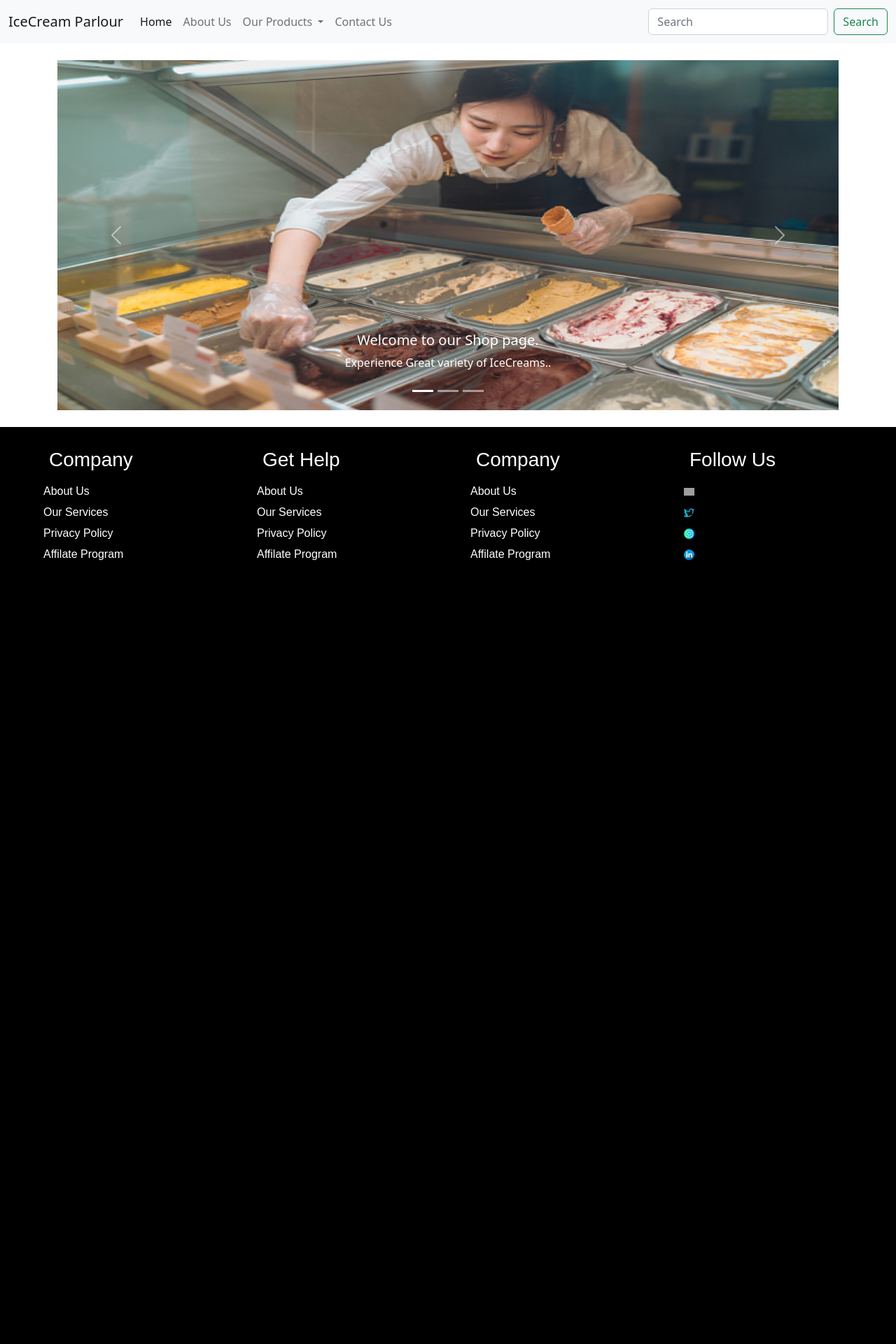
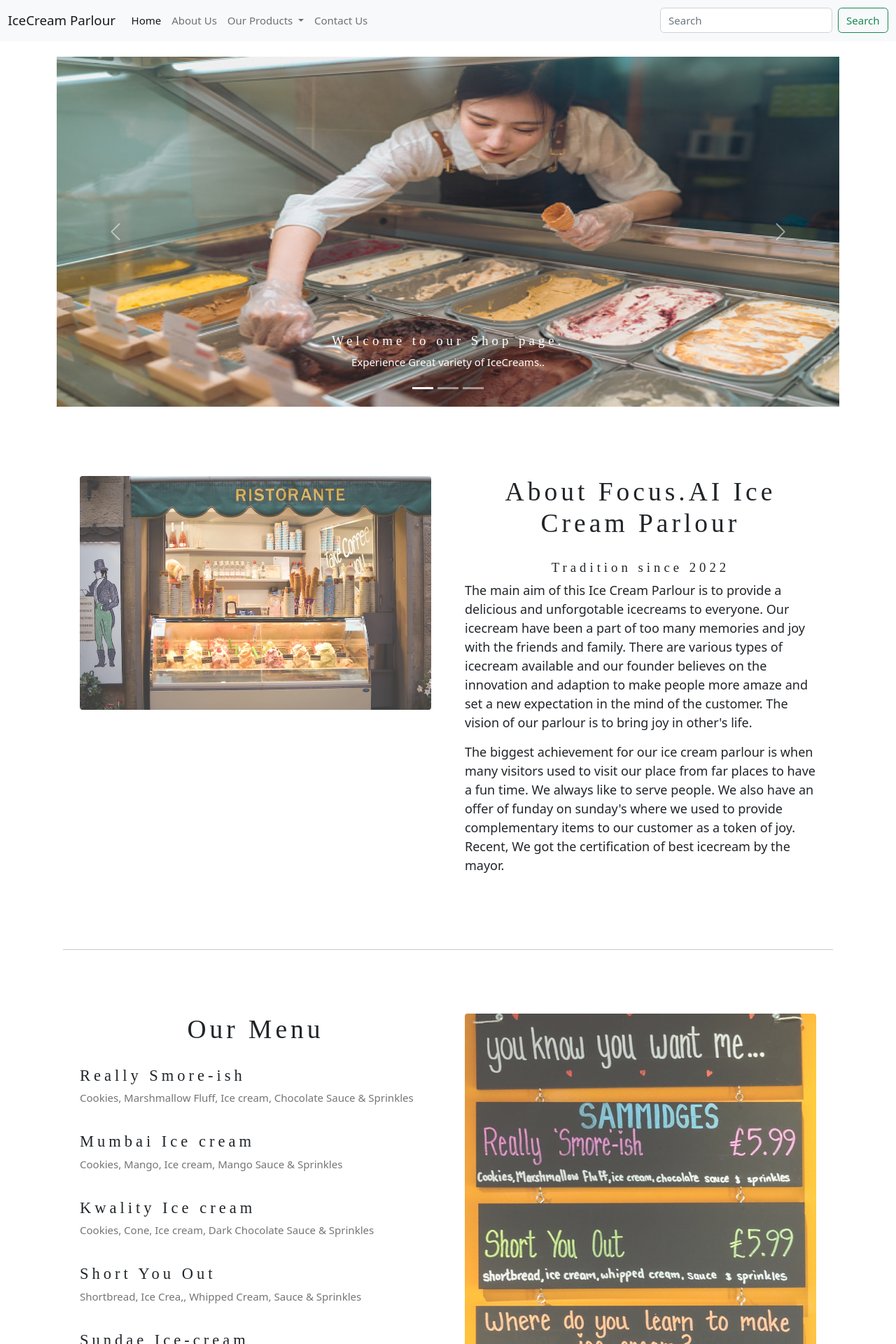
Before and after one commit to shravya-34/icecream-portal, a Django app: page / in a window 1280 px wide. Shown: the top 1920 px of the page at 70% size. Before the commit the page ends 800 px from the top, so only its background shows below. Run offline with Django 4.2, Linux system fonts and the light colour scheme; grey boxes are pictures that could not be loaded.

Commit message:
Done with Landing Page

```diff
--- a/templates/base.html
+++ b/templates/base.html
@@ -1,6 +1,16 @@
 <!doctype html>
 <html lang="en">
+
   <head>
+    <link rel="stylesheet" href="https://www.w3schools.com/w3css/4/w3.css">
+<style>
+body {font-family: "Times New Roman", Georgia, Serif;}
+h1, h2, h3, h4, h5, h6 {
+  font-family: "Playfair Display";
+  letter-spacing: 5px;
+}
+</style>
+
 
     <link rel="preconnect" href="https://fonts.googleapis.com">
     <link rel="preconnect" href="https://fonts.gstatic.com" crossorigin>
--- a/templates/index.html
+++ b/templates/index.html
@@ -3,6 +3,7 @@
 {% block titke %}Home{% endblock titke %}
 
 {% block body %}
+
 <div class="container my-4">
   <div id="carouselExampleCaptions" class="carousel slide" data-bs-ride="false">
       <div class="carousel-indicators">
@@ -46,5 +47,60 @@
 <div>
    <h1></h1>
 </div>
+<!-- Page content -->
+<div class="w3-content" style="max-width:1100px">
+
+  <!-- About Section -->
+  <div class="w3-row w3-padding-64" id="about">
+    <div class="w3-col m6 w3-padding-large w3-hide-small">
+     <img src="static\parlour.jpg" class="w3-round w3-image w3-opacity-min" alt="Table Setting" width="600" height="750">
+    </div>
+
+    <div class="w3-col m6 w3-padding-large">
+      <h1 class="w3-center">About Focus.AI Ice Cream Parlour</h1><br>
+      <h5 class="w3-center">Tradition since 2022</h5>
+      <p class="w3-large">The main aim of this Ice Cream Parlour is to provide a delicious and unforgotable icecreams to everyone. Our icecream have been a part of too many memories and joy with the friends and family. There are various types of icecream available and our founder believes on the innovation and adaption to make people more amaze and set a new expectation in the mind of the customer. The vision of our parlour is to bring joy in other's life.</p>
+      <p class="w3-large"> The biggest achievement for our ice cream parlour is when many visitors used to visit our place from far places to have a fun time. We always like to serve people. We also have an offer of funday on sunday's where we used to provide complementary items to our customer as a token of joy. Recent, We got the certification of best icecream by the mayor.</p>
+    </div>
+  </div>
+
+  <hr>
+
+  <!-- Menu Section -->
+  <div class="w3-row w3-padding-64" id="menu">
+    <div class="w3-col l6 w3-padding-large">
+      <h1 class="w3-center">Our Menu</h1><br>
+      <h4>Really Smore-ish</h4>
+      <p class="w3-text-grey">Cookies, Marshmallow Fluff, Ice cream, Chocolate Sauce & Sprinkles</p><br>
+
+      <h4>Mumbai Ice cream</h4>
+      <p class="w3-text-grey">Cookies, Mango, Ice cream, Mango Sauce & Sprinkles</p><br>
+
+      <h4>Kwality Ice cream</h4>
+      <p class="w3-text-grey">Cookies, Cone, Ice cream, Dark Chocolate Sauce & Sprinkles</p><br>
+
+      <h4>Short You Out</h4>
+      <p class="w3-text-grey">Shortbread, Ice Crea,, Whipped Cream, Sauce & Sprinkles</p><br>
+
+      <h4>Sundae Ice-cream</h4>
+      <p class="w3-text-grey">Cookies, Marshmallow Fluff, Ice cream, fresh strawberries, , strawberry sauce & sprinkles, whipped cream</p><br>
+
+      <h4>Eton Mess</h4>
+      <p class="w3-text-grey">Meringue, Ice cream, fresh strawberries, whipped cream, strawberry sauce & sprinkles</p><br>
+
+      <h4>Lemon Meringue</h4>
+      <p class="w3-text-grey">Meringue, Lemon ice cream, fresh strawberries, whipped cream, strawberry sauce & sprinkles</p>
+    </div>
+
+    <div class="w3-col l6 w3-padding-large">
+      <img src="static\menu.jpg" class="w3-round w3-image w3-opacity-min" alt="Menu" style="width:100%">
+    </div>
+  </div>
+
+  <hr>
+
+
+<!-- End page content -->
+</div>
 
 {% endblock body %}
```
Also changed, not shown: static/menu.jpg (added), static/parlour.jpg (added).
